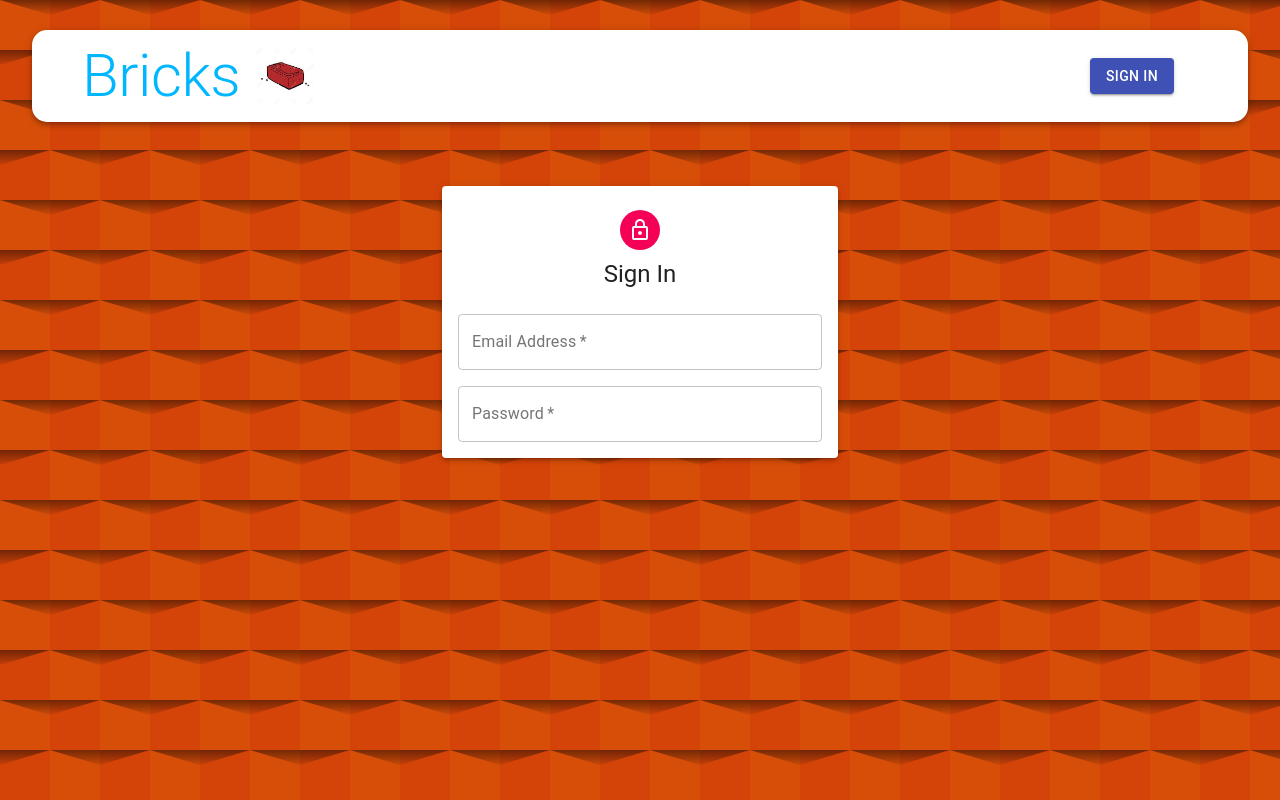
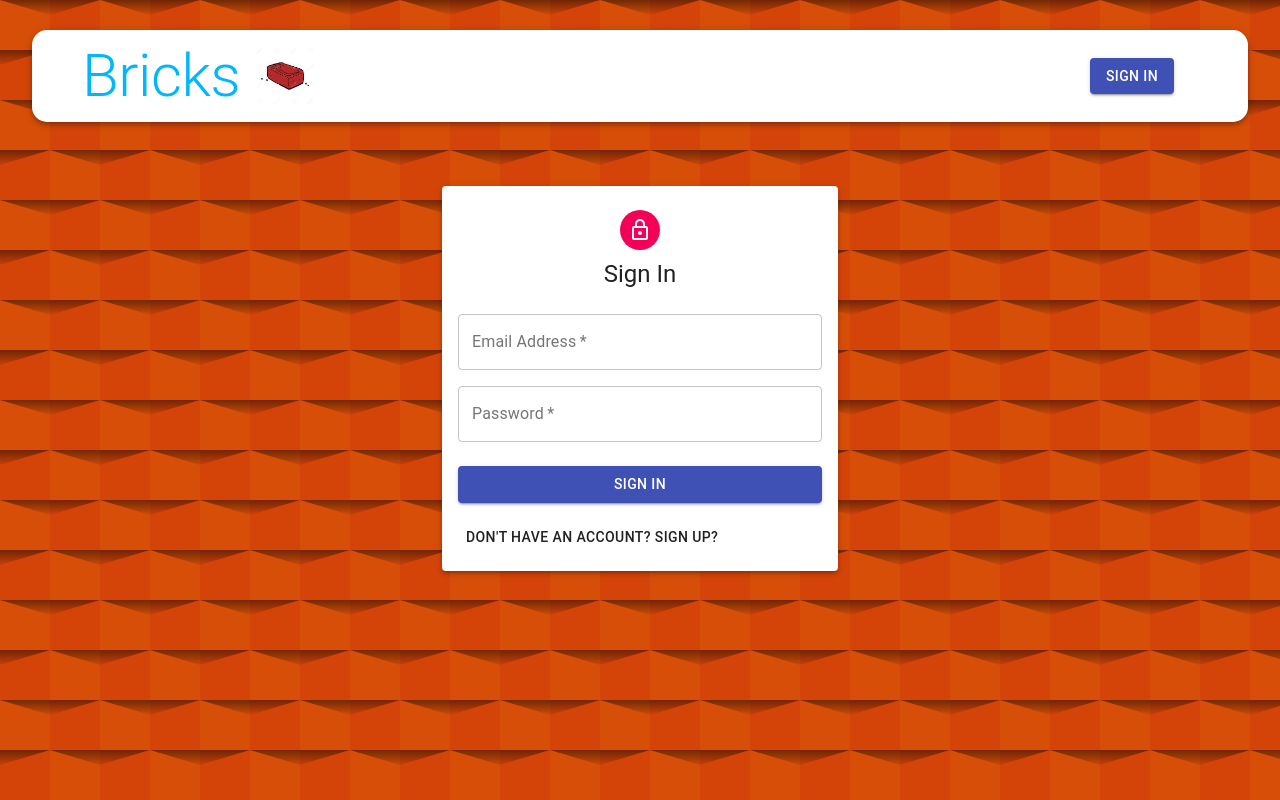
Before and after one commit to 10shakeeb/MERN, a React (Create React App) app in the folder client/: page /auth in a window 1280 px wide. Built offline with nearby package versions, Linux system fonts and the light colour scheme.

Commit message:
add switchMode function to allow change in form

```diff
--- a/client/src/components/Auth/Auth.js
+++ b/client/src/components/Auth/Auth.js
@@ -10,15 +10,22 @@
   const classes = useStyles();
   const [showPassword, setShowPassword] = useState(false);
 
-  const isSignup = false;
+  const [isSignup, setIsSignup] = useState(false);
 
-  const handleShowPassword = () => setShowPassword
+  const handleShowPassword = () => setShowPassword((prevShowPassword) => !prevShowPassword)
 
   const handleSubmit = () => {
 
   };
 
   const handleChange = () => {
+
+
+  };
+
+  const switchMode = () => {
+    setIsSignup((prevIsSignup) => !prevIsSignup );
+    handleShowPassword(false);
 
   };
 
@@ -40,6 +47,19 @@
                     )}
                     <Input name='email' label='Email Address' handleChange={handleChange} type='email' />
                     <Input name='password' label='Password' handleChange={handleChange} type={showPassword ? 'text' : 'password'} handleShowPassword={handleShowPassword} />
+                    {isSignup && <Input name='confirmPassword' label='Repeat Password' handleChange={handleChange} type='password' />}
+
+                </Grid>
+                <Button type='submit' fullWidth variant='contained' color='primary' className={classes.submit}>
+                    {isSignup ? 'Sign Up' : 'Sign In'}
+                </Button>
+                <Grid type='container' justify='flex-end'>
+                    <Grid item>
+                        <Button onClick={switchMode}>
+                            { isSignup ? 'Already have an account? Sign In' : "Don't have an account? Sign up?"}
+
+                        </Button>
+                    </Grid>
                 </Grid>
             </form>
         </Paper>
```
